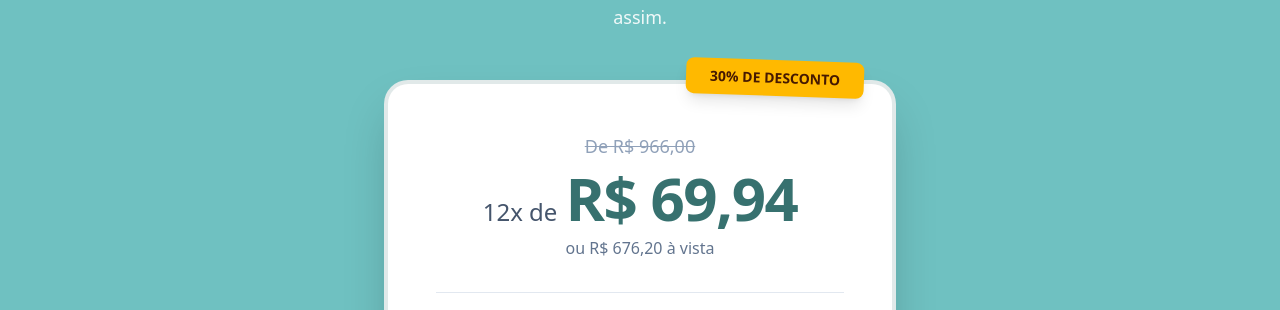
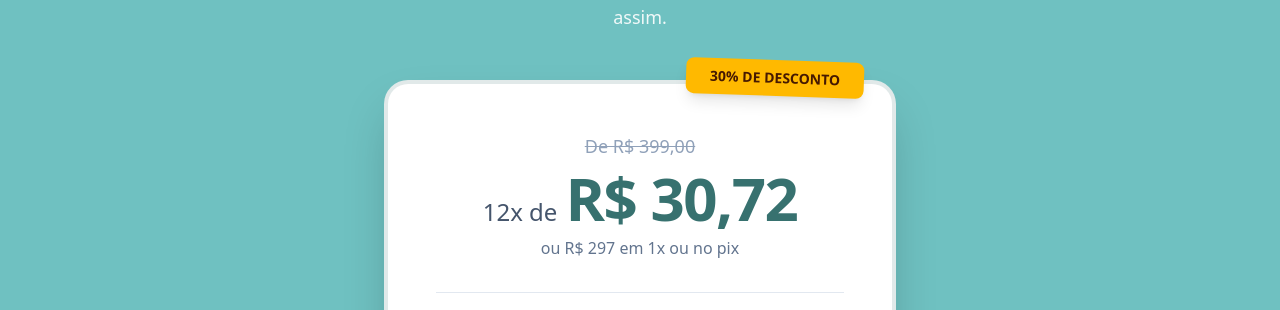
Before and after one commit to tgdluz/lpnoitestranquilas, a React (Vite) app: page / in a window 1280 px wide. Shown: the part 7563-7873 px from the top of the page. Built offline with nearby package versions, Linux system fonts and the light colour scheme.

Commit message:
feat: Update pricing values and rafaela image

```diff
--- a/src/components/sections/PricingSection.tsx
+++ b/src/components/sections/PricingSection.tsx
@@ -41,15 +41,15 @@ export function PricingSection() {
               {/* Price Section */}
               <div className="text-center mb-6 md:mb-8 pb-6 md:pb-8 border-b border-slate-200">
                 <p className="text-slate-400 text-base md:text-lg line-through mb-2">
-                  De R$ 966,00
+                  De R$ 399,00
                 </p>
                 <div className="flex items-baseline justify-center gap-1 md:gap-2 mb-2">
                   <span className="text-lg sm:text-xl md:text-2xl font-medium text-slate-600">12x de</span>
                   <span className="text-4xl sm:text-5xl md:text-6xl font-black text-[#37716F] tracking-tight">
-                    R$ 69,94
+                    R$ 30,72
                   </span>
                 </div>
-                <p className="text-sm md:text-base text-slate-500 font-medium">ou R$ 676,20 à vista</p>
+                <p className="text-sm md:text-base text-slate-500 font-medium">ou R$ 297 em 1x ou no pix</p>
               </div>
 
               {/* Includes */}
```
Also changed, not shown: public/img_rafaela_2.png.
